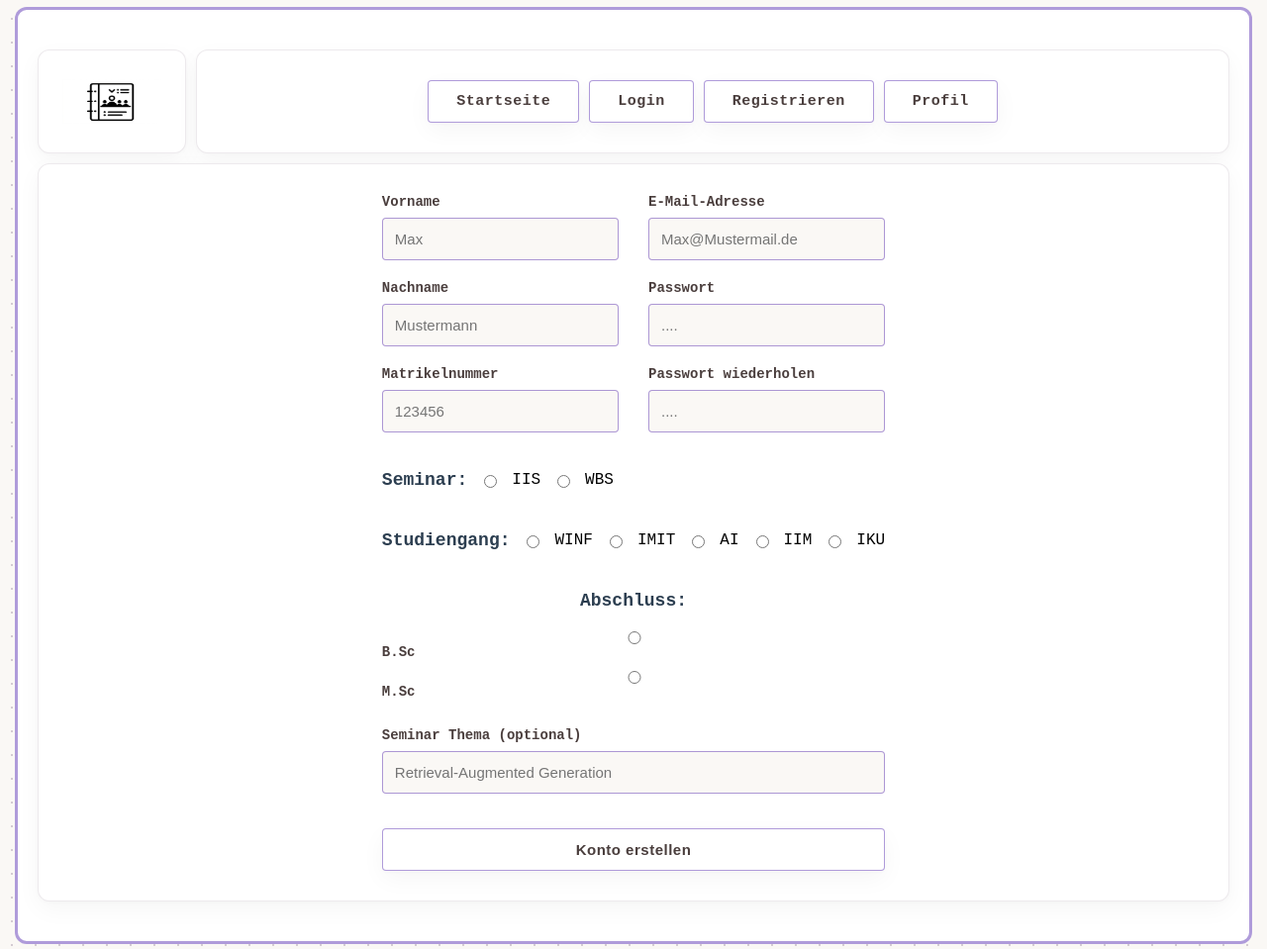
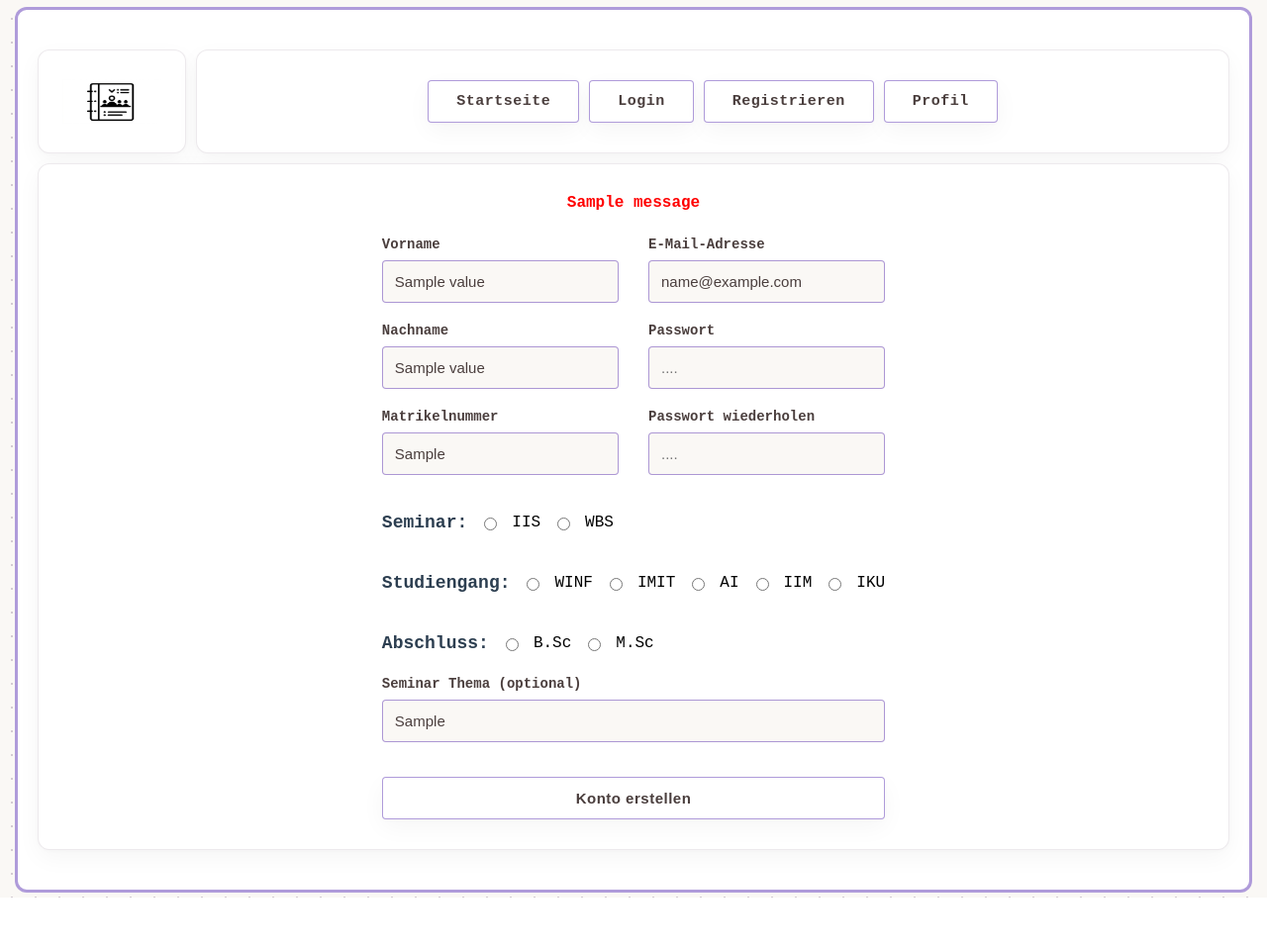
Before and after one commit to Deniz-03/DBWebPraktikum, a Flask app: template templates/auth/register.html in a window 1280 px wide. Shown: the part 209-1168 px from the top of the page at 99% size. After the commit the page ends 1116 px from the top, so only its background shows below. Run offline with Flask 3, Linux system fonts and the light colour scheme; the template is opened without the code that fills it: most values are stand-ins (such as "Sample title", 1, 10 or a date in 2020); one stand-in notice (Sample message) is shown.

Commit message:
Input Validierung für Register abgeschlossen. Register aber noch nicht vollständig funktionsfähig

```diff
--- a/auth/utils.py
+++ b/auth/utils.py
@@ -82,11 +82,13 @@ def validate_register(data)-> tuple[bool, list]:
 
     if not re.match(pass_pattern, passwort):                                    #Passwort
         valid_input = False
-        flash_messages.append("Passwort ist invalide.")
+        flash_messages.append("Passwort muss aus min. einem Groß- und Kleinbuchstaben "
+                              "und einem Sonderzeichen bestehen.")
 
     if not re.match(pass_pattern, passwort_wiederholen):                        #Passwort wiederholen
         valid_input = False
-        flash_messages.append("Passwort wiederholen ist invalide.")
+        flash_messages.append("Passwort muss aus min. einem Groß- und Kleinbuchstaben "
+                              "und einem Sonderzeichen bestehen.")
 
     if passwort != passwort_wiederholen:                                    #Passwörter vergleichen
         valid_input = False
--- a/templates/auth/register.html
+++ b/templates/auth/register.html
@@ -12,6 +12,14 @@ die gesamte Breite ausnutzt, wenn die Sidebar nicht verwendet wird-->
 {% block contentClass %}fullWidth{% endblock %}
 
 {% block content %}
+    {% with messages = get_flashed_messages() %}
+        {% if messages %}
+            {% for message in messages %}
+                <div class="errorMessage">{{ message }}</div>
+            {% endfor %}
+        {% endif %}
+    {% endwith %}
+
     <form action="{{ url_for('auth.register') }}" method="POST">
 
         <div class="formColumns">
@@ -19,32 +27,34 @@ die gesamte Breite ausnutzt, wenn die Sidebar nicht verwendet wird-->
             <div class="formCol">
                 <div class="inpt">
                     <label for="vorname">Vorname</label>
-                    <input type="text" name="vorname" id="vorname" value="" placeholder="Max" required>
+                    <input type="text" name="vorname" id="vorname" value="{{ values.get('vorname') }}" placeholder="Max" required>
                 </div>
                 <div class="inpt">
                     <label for="nachname">Nachname</label>
-                    <input type="text" name="nachname" id="nachname" value="" placeholder="Mustermann" required>
+                    <input type="text" name="nachname" id="nachname" value="{{ values.get('nachname') }}" placeholder="Mustermann" required>
                 </div>
                 <!--Hier verwende ich einen text Input, um auch Matrikelnummern die mit 0 beginnen zu ermöglichen.
                 Im Backend wird dann geprüft, ob es eine valide positive Zahl ist. -->
                 <div class="inpt">
                     <label for="matr_nr">Matrikelnummer</label>
-                    <input type="text" name="matr_nr" id="matr_nr" value="" placeholder="123456" required>
+                    <input type="text" name="matr_nr" id="matr_nr" value="{{ values.get('matr_nr') }}" placeholder="123456" required>
                 </div>
             </div>
             <!--Zweite Spalte-->
             <div class="formCol">
                 <div class="inpt">
                     <label for="email">E-Mail-Adresse</label>
-                    <input type="email" name="email" id="email" value="" placeholder="Max@Mustermail.de" required>
+                    <input type="email" name="email" id="email" value="{{ values.get('email') }}" placeholder="max@mustermail.de" required>
                 </div>
+                <!--Hier entscheide ich mich bewusst dagegen die Passwörter mit zurückzugeben,
+                damit diese nicht wieder im HTML Code landen und abgefangen werden können.-->
                 <div class="inpt">
                     <label for="passwort">Passwort</label>
-                    <input type="password" name="passwort" id="passwort" value="" placeholder="...." required>
+                    <input type="password" name="passwort" id="passwort" placeholder="...." required>
                 </div>
                 <div class="inpt">
                     <label for="passwort_wiederholen">Passwort wiederholen</label>
-                    <input type="password" name="passwort_wiederholen" id="passwort_wiederholen" value="" placeholder="...." required>
+                    <input type="password" name="passwort_wiederholen" id="passwort_wiederholen" placeholder="...." required>
                 </div>
             </div>
         </div>
@@ -52,45 +62,54 @@ die gesamte Breite ausnutzt, wenn die Sidebar nicht verwendet wird-->
         <div class="radioRow">
             <p class="textBold">Seminar:</p>
 
-            <input type="radio" id="IIS" name="seminar" value="IIS">
+            <input type="radio" id="IIS" name="seminar" value="IIS"
+                {{ 'checked' if values.get('seminar') == 'IIS' else '' }}>
             <label for="IIS">IIS</label>
 
-            <input type="radio" id="WBS" name="seminar" value="WBS">
+            <input type="radio" id="WBS" name="seminar" value="WBS"
+                   {{ 'checked' if values.get('seminar') == 'WBS' else '' }}>
             <label for="WBS">WBS</label>
         </div>
 
         <div class="radioRow">
             <p class="textBold">Studiengang:</p>
 
-            <input type="radio" id="WINF" name="studiengang_name" value="WINF">
+            <input type="radio" id="WINF" name="studiengang_name" value="WINF"
+                   {{ 'checked' if values.get('studiengang_name') == 'WINF' else '' }}>
             <label for="WINF">WINF</label>
 
-            <input type="radio" id="IMIT" name="studiengang_name" value="IMIT">
+            <input type="radio" id="IMIT" name="studiengang_name" value="IMIT"
+                   {{ 'checked' if values.get('studiengang_name') == 'IMIT' else '' }}>
             <label for="IMIT">IMIT</label>
 
-            <input type="radio" id="AI" name="studiengang_name" value="AI">
+            <input type="radio" id="AI" name="studiengang_name" value="AI"
+                   {{ 'checked' if values.get('studiengang_name') == 'AI' else '' }}>
             <label for="AI">AI</label>
 
-            <input type="radio" id="IIM" name="studiengang_name" value="IIM">
+            <input type="radio" id="IIM" name="studiengang_name" value="IIM"
+                   {{ 'checked' if values.get('studiengang_name') == 'IIM' else '' }}>
             <label for="IIM">IIM</label>
 
-            <input type="radio" id="IKU" name="studiengang_name" value="IKU">
+            <input type="radio" id="IKU" name="studiengang_name" value="IKU"
+                    {{ 'checked' if values.get('studiengang_name') == 'IKU' else '' }}>
             <label for="IKU">IKU</label>
         </div>
 
-        <div class="inpt">
+        <div class="radioRow">
             <p class="textBold">Abschluss:</p>
 
-            <input type="radio" id="B.Sc" name="abschluss" value="B.Sc">
+            <input type="radio" id="B.Sc" name="abschluss" value="B.Sc"
+                   {{ 'checked' if values.get('abschluss') == 'B.Sc' else '' }}>
             <label for="B.Sc">B.Sc</label>
 
-            <input type="radio" id="M.Sc" name="abschluss" value="M.Sc">
+            <input type="radio" id="M.Sc" name="abschluss" value="M.Sc"
+                   {{ 'checked' if values.get('abschluss') == 'M.Sc' else '' }}>
             <label for="M.Sc">M.Sc</label>
         </div>
 
         <div class="inpt">
             <label for="seminar_thema">Seminar Thema (optional)</label>
-            <input type="text" name="seminar_thema" id="seminar_thema" placeholder="Retrieval-Augmented Generation" required>
+            <input type="text" name="seminar_thema" id="seminar_thema" value="{{ values.get('seminar_thema') }}" placeholder="Retrieval-Augmented Generation">
         </div>
 
         <button type="submit" class="link submit">Konto erstellen</button>
```
Also changed, not shown: auth/routes.py (+14 -2 lines).
